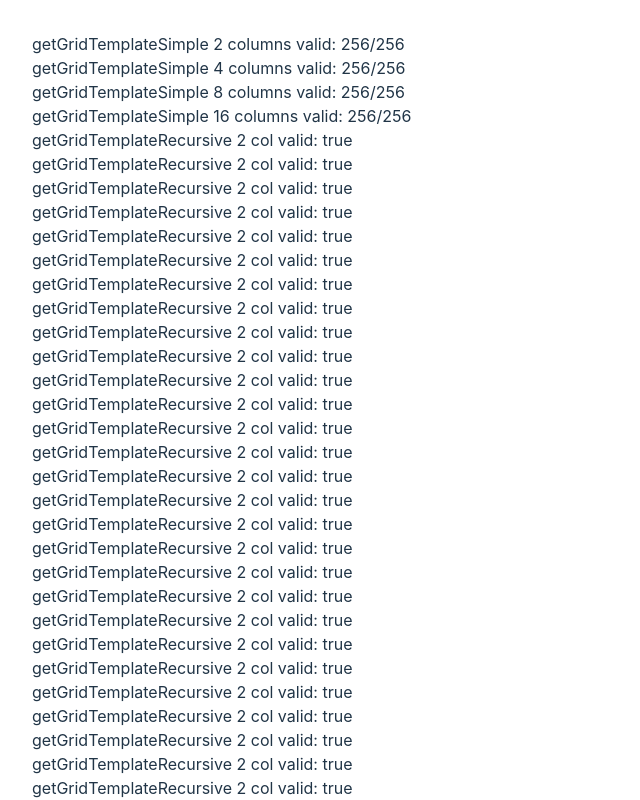
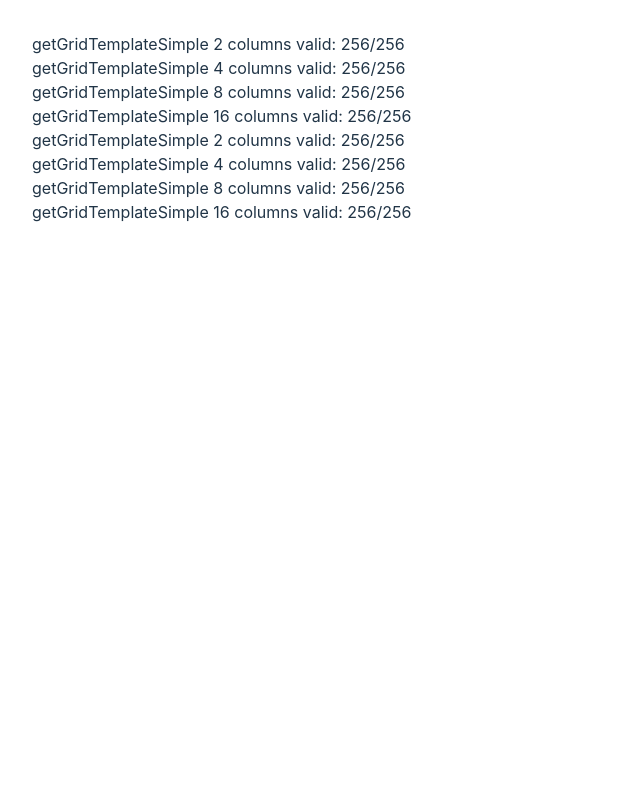
Before and after one commit to noway/tedx-auckland-events-layout, a React (Vite) app: page / in a window 1280 px wide. Shown: the top 800 px of the page, without its empty margins (0-640 px from the left). Built offline with nearby package versions, Linux system fonts and the light colour scheme.

Commit message:
add recursive tests through the same component

```diff
--- a/src/EventsSnakeGrid.tsx
+++ b/src/EventsSnakeGrid.tsx
@@ -1,7 +1,8 @@
 import { useRef, useEffect } from "react";
 import "./App.css";
 
-interface Item {
+// TODO: separate file?
+export interface Item {
   id: number;
   title: string;
   isBig: boolean;
--- a/src/Tests.tsx
+++ b/src/Tests.tsx
@@ -4,81 +4,31 @@ import {
   getGridTemplateRecursive,
   getGridTemplateSimple,
   isAreasValid,
+  Item,
 } from "./EventsSnakeGrid";
 
 export default function Tests() {
   return (
     <>
-      <RandomItemsTest columns={2}/>
-      <RandomItemsTest columns={4}/>
-      <RandomItemsTest columns={8}/>
-      <RandomItemsTest columns={16}/>
-      <div>
-        {Array(256)
-          .fill(undefined)
-          .map((_, i) => {
-            const template = getGridTemplateRecursive(2, generateItems(i, 256));
-            return (
-              <div>
-                getGridTemplateRecursive 2 col valid:{" "}
-                {String(isAreasValid(template.areas))}
-              </div>
-            );
-          })}
-      </div>
-      <div>
-        {Array(256)
-          .fill(undefined)
-          .map((_, i) => {
-            const template = getGridTemplateRecursive(4, generateItems(i, 256));
-            return (
-              <div>
-                getGridTemplateRecursive 4 col valid:{" "}
-                {String(isAreasValid(template.areas))}
-              </div>
-            );
-          })}
-      </div>
-      <div>
-        {Array(256)
-          .fill(undefined)
-          .map((_, i) => {
-            const template = getGridTemplateRecursive(8, generateItems(i, 256));
-            return (
-              <div>
-                getGridTemplateRecursive 8 col valid:{" "}
-                {String(isAreasValid(template.areas))}
-              </div>
-            );
-          })}
-      </div>
-      <div>
-        {Array(256)
-          .fill(undefined)
-          .map((_, i) => {
-            const template = getGridTemplateRecursive(
-              16,
-              generateItems(i, 256)
-            );
-            return (
-              <div>
-                getGridTemplateRecursive 16 col valid:{" "}
-                {String(isAreasValid(template.areas))}
-              </div>
-            );
-          })}
-      </div>
+      <RandomItemsTest columns={2} func={getGridTemplateSimple} />
+      <RandomItemsTest columns={4} func={getGridTemplateSimple} />
+      <RandomItemsTest columns={8} func={getGridTemplateSimple} />
+      <RandomItemsTest columns={16} func={getGridTemplateSimple} />
+      <RandomItemsTest columns={2} func={getGridTemplateRecursive} />
+      <RandomItemsTest columns={4} func={getGridTemplateRecursive} />
+      <RandomItemsTest columns={8} func={getGridTemplateRecursive} />
+      <RandomItemsTest columns={16} func={getGridTemplateRecursive} />
     </>
   );
 }
 
-function RandomItemsTest(props: { columns: number }) {
-  const { columns } = props;
+function RandomItemsTest(props: { columns: number, func: (columns: number, items: Item[]) => { areas: string[] } }) {
+  const { columns, func } = props;
   const total = 256;
   const itemCount = 256;
   let validCount = 0;
   for (let i = 0; i < total; i++) {
-    const template = getGridTemplateSimple(
+    const template = func(
       columns,
       generateItems(i, itemCount)
     );
```
